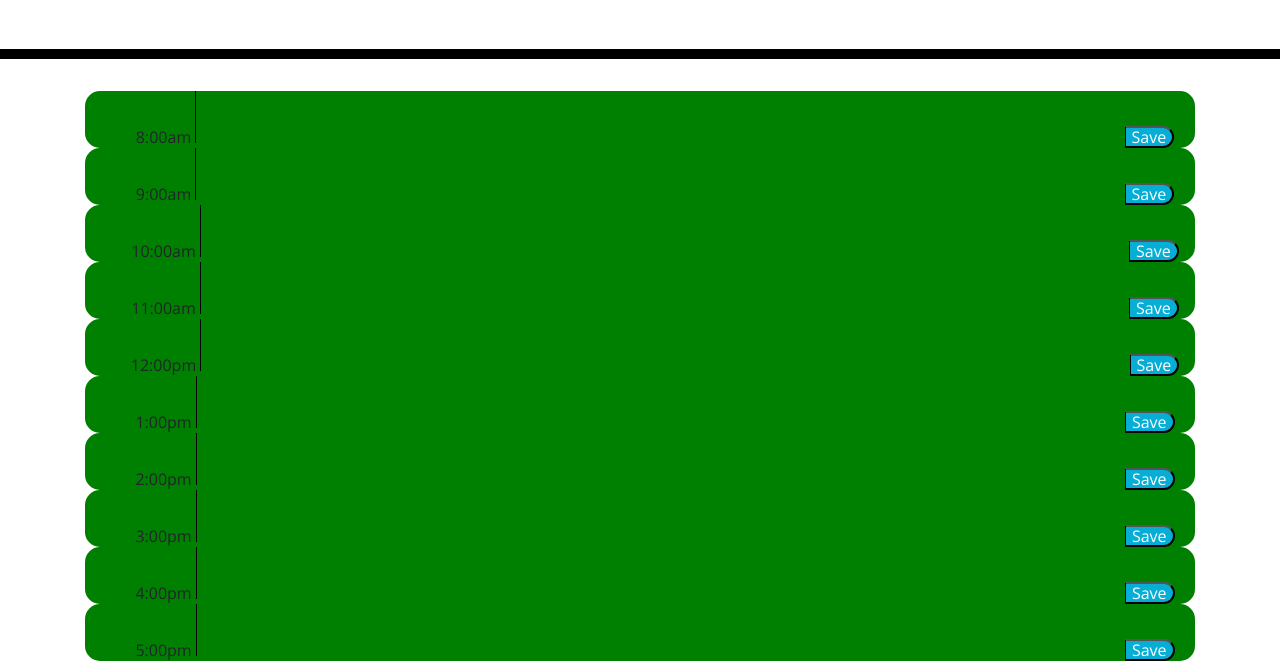
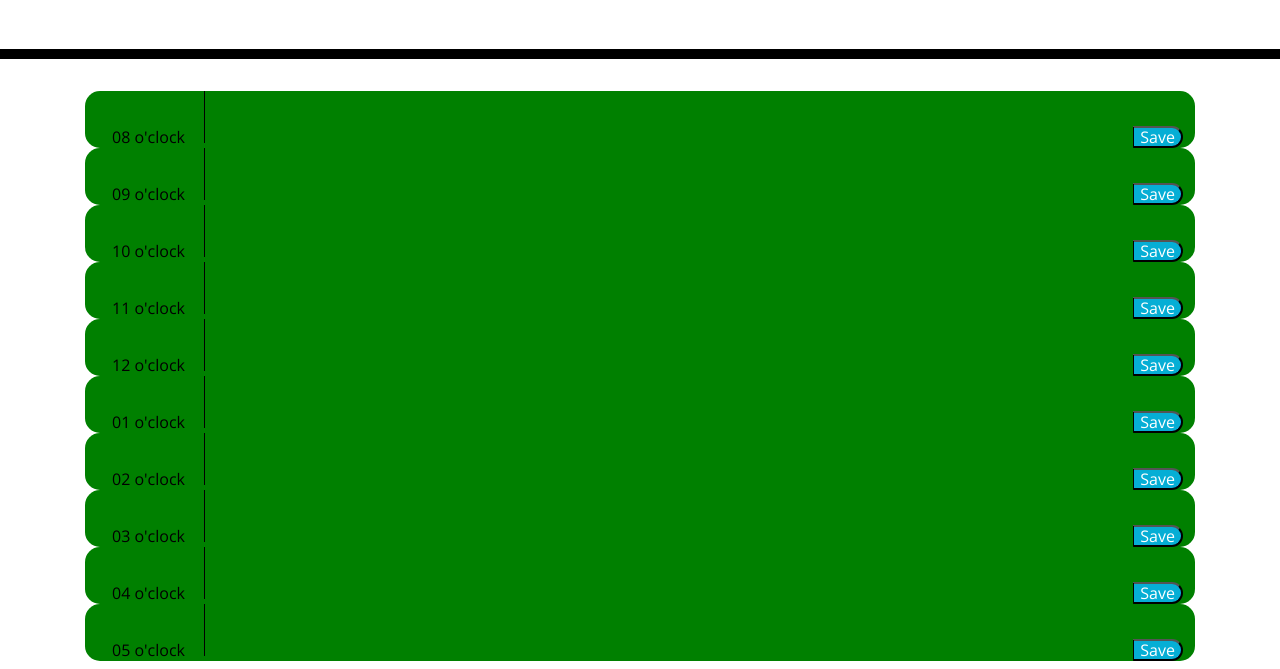
Before and after one commit to Asantowasso/Aaron-WorkDay, a plain HTML site: page index.html in a window 1280 px wide. Shown: the part 256-925 px from the top of the page. Drawn offline with nearby package versions, Linux system fonts and the light colour scheme.

Commit message:
fixed spacing

```diff
--- a/Assets/style.css
+++ b/Assets/style.css
@@ -3,6 +3,8 @@ body {
   font-size: 16px;
   line-height: 1;
 }
+
+
 
 textarea {
   background: transparent;
@@ -39,7 +41,7 @@ textarea {
 .hour {
   background-color: #ffffff;
   color: #000000;
-  border-top: 1px dashed #000000;
+  border-top: 5px dashed #000000;
 }
 
 .past {
--- a/index.html
+++ b/index.html
@@ -34,92 +34,91 @@
       <p class="lead">A simple calendar app for scheduling your work day</p>
       <p id="currentDay" class="lead"></p>
       <h2><span id="show-time">00:00:00</span></h2>
-    </div>
     </header>
-    <div class="container">
+
+    <div class="container text-center mb-2">
       <!-- Timeblocks go here -->
       <div id="8" class="horizontal-time-segment" time-data="8">
-      <row class="col-md-1 hour"></row>
-        8:00am
+      <row class="col-md-1 hour">08 o'clock</row>
+
         <textarea id="text8" class="col-md-10 description"></textarea>
         <button class="save-btns" value="8">Save</button>
+
       </div>
 
+     <div id="9" class="horizontal-time-segment" time-data="8">
+      <row class="col-md-1 hour">09 o'clock</row>
 
-
-      <div id="9" class="horizontal-time-segment" time-data="8">
-      <row class="col-md-1 hour"></row>
-        9:00am
         <textarea id="text9" class="col-md-10 description"></textarea>
         <button class="save-btns" value="9">Save</button>
 
       </div>
 
       <div id="10" class="horizontal-time-segment" time-data="8">
-      <row class="col-md-1 hour"></row>
-        10:00am
+      <row class="col-md-1 hour">10 o'clock</row>
+
         <textarea id="text10" class="col-md-10 description"></textarea>
         <button class="save-btns" value="10">Save</button>
 
       </div>
 
     <div id="11" class="horizontal-time-segment" time-data="8">
-      <row class="col-md-1 hour"></row>
-        11:00am
+      <row class="col-md-1 hour">11 o'clock</row>
+
         <textarea id="text11" class="col-md-10 description"></textarea>
         <button class="save-btns" value="11">Save</button>
 
       </div>
 
     <div id="12" class="horizontal-time-segment" time-data="8">
-      <row class="col-md-1 hour"></row>
-        12:00pm
+      <row class="col-md-1 hour">12 o'clock</row>
+
         <textarea id="text12" class="col-md-10 description"></textarea>
         <button class="save-btns" value="12">Save</button>
 
       </div>
 
      <div id="13" class="horizontal-time-segment" time-data="8">
-      <row class="col-md-1 hour"></row>
-        1:00pm
+      <row class="col-md-1 hour">01 o'clock</row>
+
         <textarea id="text13" class="col-md-10 description"></textarea>
         <button class="save-btns" value="13">Save</button>
 
       </div>
 
      <div id="14" class="horizontal-time-segment" time-data="8">
-     <row class="col-md-1 hour"></row>
-       2:00pm
+     <row class="col-md-1 hour">02 o'clock</row>
+
        <textarea id="text14" class="col-md-10 description"></textarea>
        <button class="save-btns" value="14">Save</button>
 
      </div>
 
     <div id="15" class="horizontal-time-segment" time-data="8">
-    <row class="col-md-1 hour"></row>
-      3:00pm
+    <row class="col-md-1 hour">03 o'clock</row>
+
       <textarea id="text15" class="col-md-10 description"></textarea>
       <button class="save-btns" value="15">Save</button>
 
     </div>
 
    <div id="16" class="horizontal-time-segment" time-data="8">
-   <row class="col-md-1 hour"></row>
-     4:00pm
+   <row class="col-md-1 hour">04 o'clock</row>
+
      <textarea id="text16" class="col-md-10 description"></textarea>
      <button class="save-btns" value="16">Save</button>
 
    </div>
 
-  <div id="17" class="horizontal-time-segment" time-data="8">
-   <row class="col-md-1 hour"></row>
-     5:00pm
+   <div id="17" class="horizontal-time-segment" time-data="8">
+   <row class="col-md-1 hour">05 o'clock</row>
+
      <textarea id="text17" class="col-md-10 description"></textarea>
      <button class="save-btns" value="17">Save</button>
 
    </div>
 
-    </body>
+  </body>
     <script src="https://cdnjs.cloudflare.com/ajax/libs/jquery/3.2.1/jquery.min.js"></script>
     <script src="https://cdnjs.cloudflare.com/ajax/libs/moment.js/2.24.0/moment.min.js"></script>
     <script src ="script.js"></script>
```
